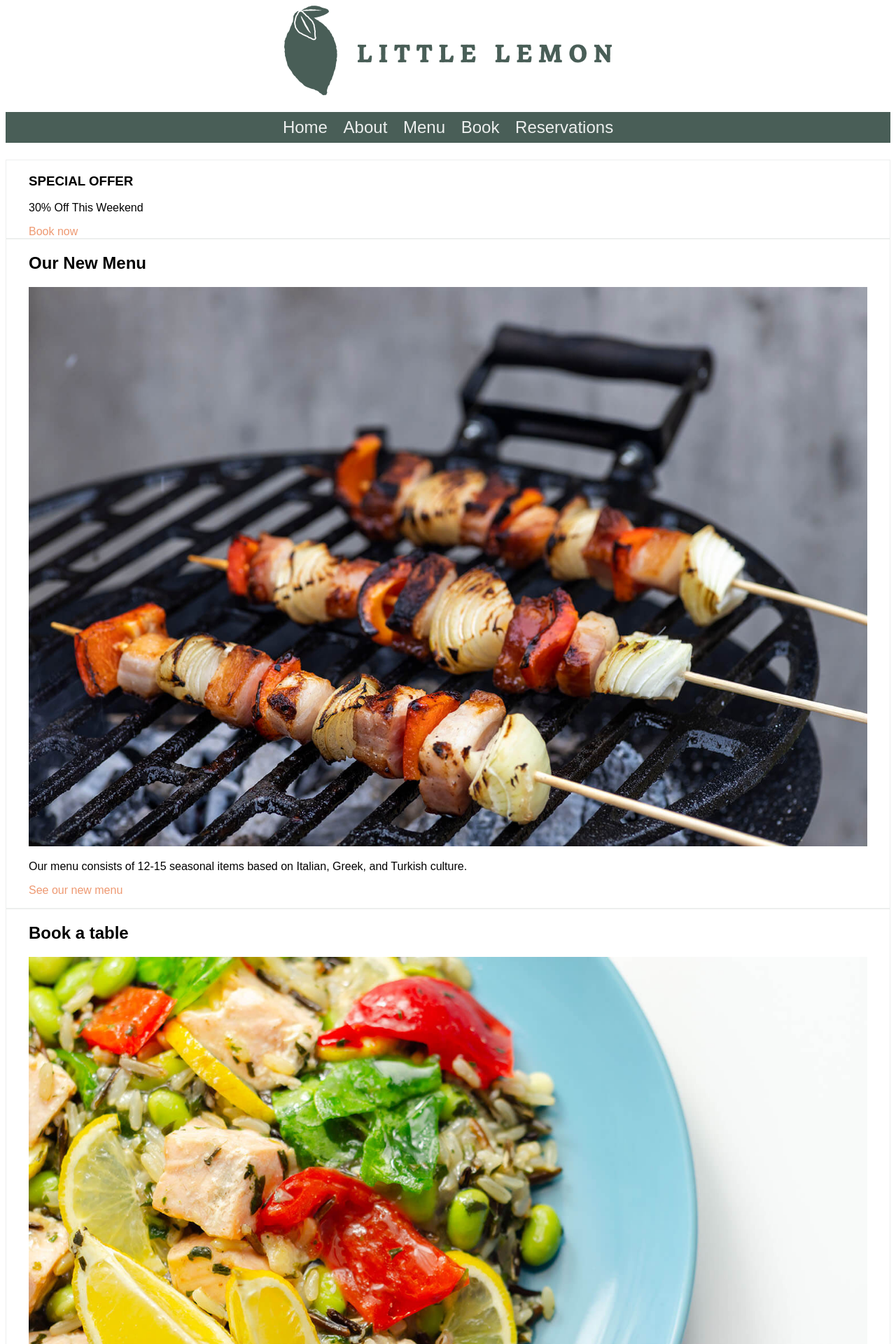
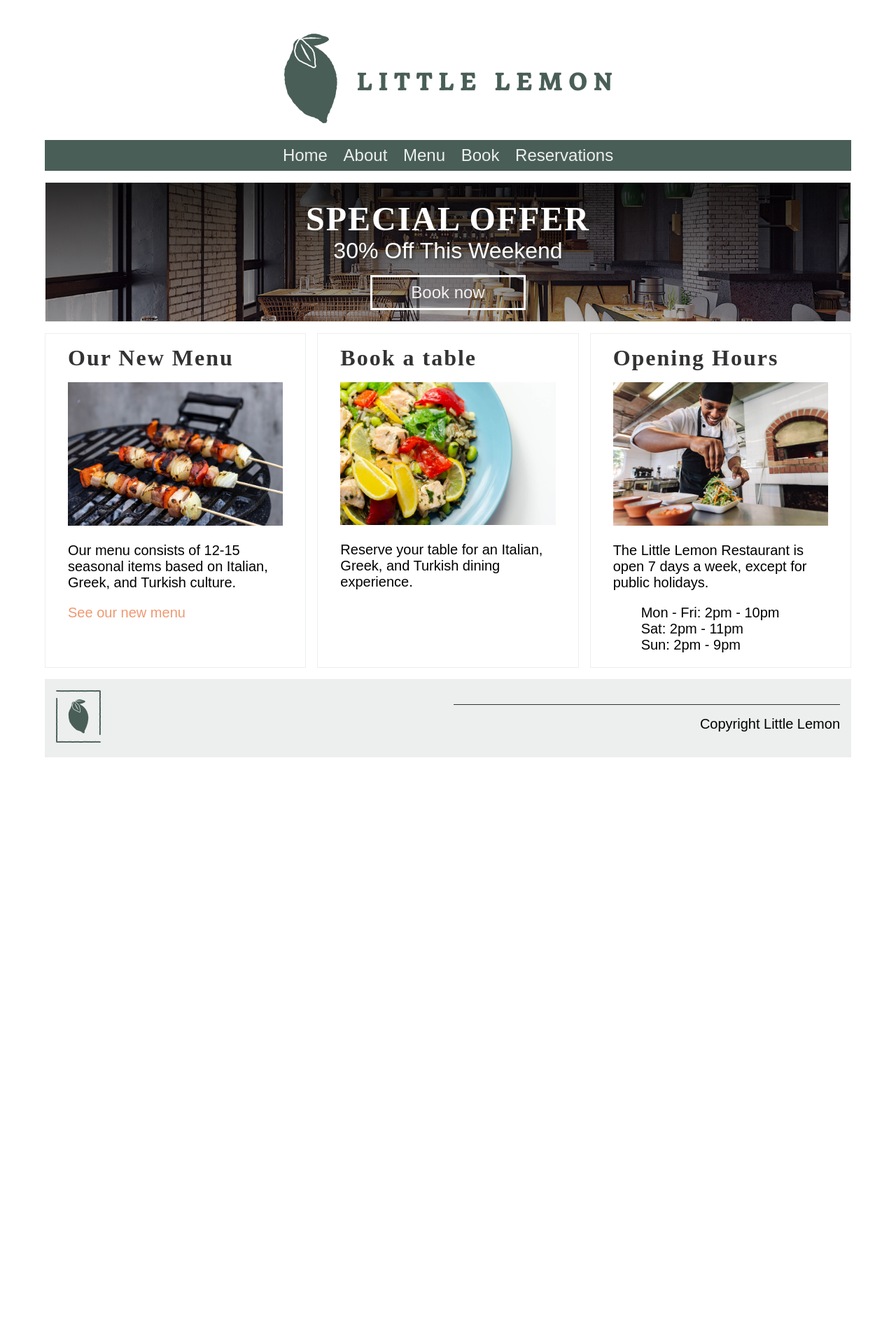
Before and after one commit to AlmazBerhe/LittleLemonFullStack, a Django app: template LittleLemonFS/templates/index.html in a window 1280 px wide. Shown: the top 1920 px of the page at 70% size. After the commit the page ends 1082 px from the top, so only its background shows below. Run offline with Django 5.2, Linux system fonts and the light colour scheme; the template is opened without the code that fills it, so the values that code supplies are empty.

Commit message:
fixed some styles

```diff
--- a/LittleLemonFS/static/css/style.css
+++ b/LittleLemonFS/static/css/style.css
@@ -1,5 +1,36 @@
 body {
     font-family: 'Karla', sans-serif;
+    margin-top: 3rem;
+    margin-bottom: 3rem;
+    margin-left: 5%;
+    margin-right: 5%;
+}
+
+h1,
+h2,
+h3,
+h4,
+h5,
+h6 {
+    font-family: 'Markazi Text', serif;
+    letter-spacing: 2px;
+}
+
+h1 {
+    font-size: 3rem;
+    margin-top: 1.5rem;
+    margin-bottom: 0;
+}
+
+h2 {
+    font-size: 2rem;
+    color: #333333;
+    margin: 1rem 0;
+}
+
+p,
+ul {
+    font-size: 1.25rem;
 }
 
 header img {
@@ -25,12 +56,13 @@ nav {
     margin-top: 1rem;
     margin-bottom: 0px;
 }
+
 nav ul {
-    /* list-style: none; */
+    list-style: none;
     font-size: 1.5rem;
     text-align: center;
     padding-inline-start: 0rem;
-    /* margin-bottom: 0px; */
+    margin-bottom: 0px;
 }
 
 nav ul li {
@@ -43,9 +75,18 @@ nav ul a {
     text-decoration: none;
 }
 
-/* article {
+section {
+    display: flex;
+    gap: 2rem 1rem;
+    margin-top: 1rem;
+    margin-bottom: 1rem;
+    flex-direction: row;
+}
+
+
+article {
     flex: 1;
-} */
+}
 
 article img {
     max-width: 100%;
@@ -59,6 +100,20 @@ main article {
     border: 1px solid #EDEFEE;
     padding-left: 2rem;
     padding-right: 2rem;
+    box-sizing: border-box;
+}
+
+input,
+select {
+    width: 80%;
+    display: block;
+    padding: .5rem 1rem;
+    line-height: 1.5rem;
+}
+
+label {
+    font-weight: bold;
+    display: block;
 }
 
 footer {
@@ -96,9 +151,29 @@ footer p {
     padding-bottom: 1rem;
 }
 
-/* .column figure {
+.column figure {
     padding: 0px 12px;
-} */
+}
+
+.videowrap {
+    position: relative;
+    padding-bottom: 56.25%;
+    padding-top: 1rem;
+    height: 0;
+}
+
+.videowrap iframe {
+    position: absolute;
+    margin-top: 2rem;
+    top: 0;
+    left: 0;
+    width: 100%;
+    height: 100%;
+}
+
+.menu {
+    text-align: center;
+}
 
 .menu-price {
     display: block;
@@ -114,3 +189,61 @@ button {
     font-size: 1.25rem;
     color: #fff;
 }
+
+#hero {
+    background-image: linear-gradient(0deg, rgba(0, 0, 0, 0.3), rgba(0, 0, 0, 0.8)), url('../img/restaurant_inside.jpg');
+    background-size: cover;
+    background-position: 75%;
+    color: white;
+    min-height: 200px;
+    text-align: center;
+}
+
+#hero p {
+    font-size: 2rem;
+    margin: 0;
+    text-shadow: 2px 2px 4px #333333;
+}
+
+.cta {
+    display: inline-block;
+    color: rgba(255, 255, 255, 0.9);
+    width: 200px;
+    font-size: 1.5rem;
+    padding: 8px;
+    border: 3px solid #fff;
+    text-align: center;
+    outline: none;
+    text-decoration: none;
+    margin: 1rem;
+}
+
+.cta:hover {
+    color: #fff;
+    background: #495E57;
+    border: 3px solid #495E57;
+}
+
+.heading-shadow {
+    text-shadow: 1px 1px 4px #333333;
+}
+
+
+@media (max-width: 800px) {
+    section {
+        flex-direction: column;
+    }
+
+    .row {
+        flex-direction: column;
+    }
+
+    input {
+        width: 90%;
+    }
+
+    button,
+    select {
+        width: 100%;
+    }
+}
--- a/LittleLemonFS/templates/menu.html
+++ b/LittleLemonFS/templates/menu.html
@@ -3,6 +3,7 @@
 
 
 {% block content %}
+<div class="menu">
 <h1>Menu</h1>
 
 <div class="column">
@@ -17,5 +18,5 @@
     </p>
     {% endfor %}
 </div>
-
+</div>
 {% endblock content %}
```
